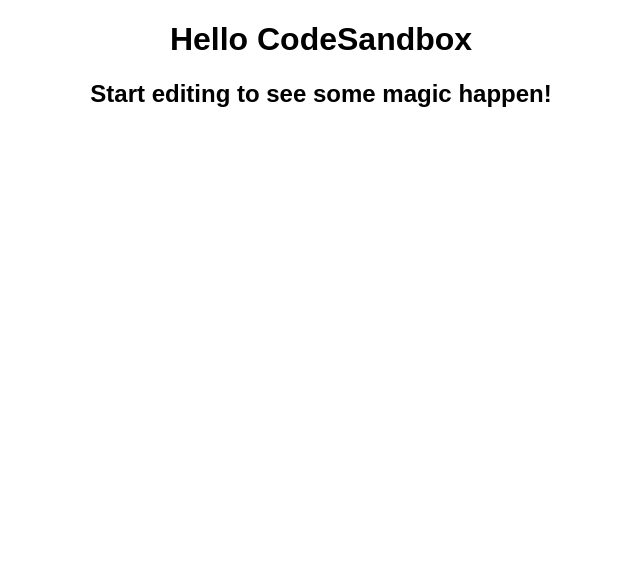
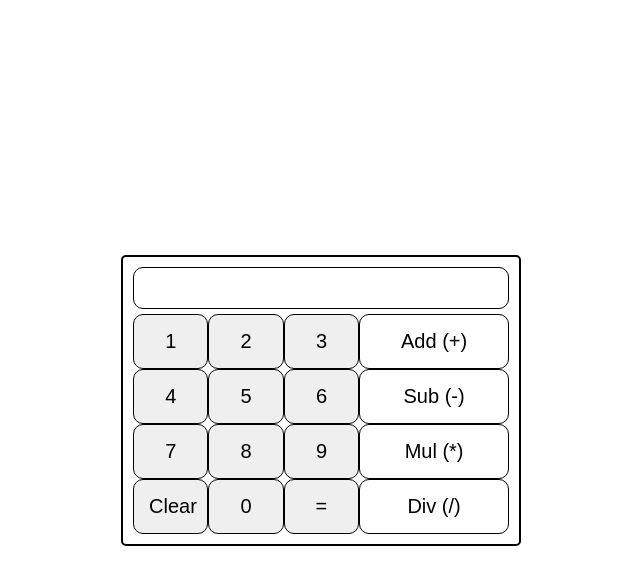
Before and after one commit to Mukesh-Sonu/Simple-Calculator, a React (Create React App) app: page / in a window 1280 px wide. Shown: the top 584 px of the page, without its empty margins (319-959 px from the left). Built offline with nearby package versions, Linux system fonts and the light colour scheme.

Commit message:
started to implement logic

```diff
--- a/public/index.html
+++ b/public/index.html
@@ -1,25 +1,16 @@
 <!DOCTYPE html>
 <html lang="en">
+  <head>
+    <meta charset="utf-8" />
+    <meta
+      name="viewport"
+      content="width=device-width, initial-scale=1, shrink-to-fit=no"
+    />
+    <meta name="theme-color" content="#000000" />
 
-<head>
-	<meta charset="utf-8">
-	<meta name="viewport" content="width=device-width, initial-scale=1, shrink-to-fit=no">
-	<meta name="theme-color" content="#000000">
-	<!--
-      manifest.json provides metadata used when your web app is added to the
-      homescreen on Android. See https://developers.google.com/web/fundamentals/engage-and-retain/web-app-manifest/
-    -->
-	<link rel="manifest" href="%PUBLIC_URL%/manifest.json">
-	<link rel="shortcut icon" href="%PUBLIC_URL%/favicon.ico">
-	<!--
-      Notice the use of %PUBLIC_URL% in the tags above.
-      It will be replaced with the URL of the `public` folder during the build.
-      Only files inside the `public` folder can be referenced from the HTML.
+    <link rel="manifest" href="%PUBLIC_URL%/manifest.json" />
+    <link rel="shortcut icon" href="%PUBLIC_URL%/favicon.ico" />
 
-      Unlike "/favicon.ico" or "favicon.ico", "%PUBLIC_URL%/favicon.ico" will
-      work correctly both with client-side routing and a non-root public URL.
-      Learn how to configure a non-root public URL by running `npm run build`.
-    -->
     <title>React App</title>
   </head>
 
@@ -28,16 +19,5 @@
       You need to enable JavaScript to run this app.
     </noscript>
     <div id="root"></div>
-	<!--
-      This HTML file is a template.
-      If you open it directly in the browser, you will see an empty page.
-
-      You can add webfonts, meta tags, or analytics to this file.
-      The build step will place the bundled scripts into the <body> tag.
-
-      To begin the development, run `npm start` or `yarn start`.
-      To create a production bundle, use `npm run build` or `yarn build`.
-    -->
   </body>
-
 </html>
--- /dev/null
+++ b/src/App.css
@@ -0,0 +1,58 @@
+* {
+  margin: 0;
+  padding: 0;
+  box-sizing: border-box;
+}
+
+.container {
+  display: flex;
+  min-height: 100vh;
+  align-items: center;
+  justify-content: center;
+}
+.calculator {
+  width: 100%;
+  max-width: 400px;
+  border: 2px solid black;
+  border-radius: 5px;
+  padding: 10px;
+}
+.display {
+  padding: 20px;
+  max-width: 100%;
+  text-align: right;
+  font-size: 24px;
+  font-weight: 300;
+  border: 1px solid black;
+  border-radius: 10px;
+  margin-bottom: 5px;
+  display: flex;
+  flex-direction: column;
+  word-wrap: break-word;
+}
+button {
+  border: 1px solid black;
+  font-size: 20px;
+  padding: 15px;
+  cursor: pointer;
+}
+
+.operators button {
+  width: 100%;
+  background-color: #ffffff;
+  font-weight: 500;
+  border-radius: 10px;
+}
+.numbers {
+  display: flex;
+  flex-wrap: wrap;
+}
+.numbers button {
+  flex: 1 1 33.33%;
+  max-width: 33.333%;
+  border-radius: 10px;
+  font-weight: 500;
+}
+.split {
+  display: flex;
+}
--- a/src/App.js
+++ b/src/App.js
@@ -1,10 +1,57 @@
-import "./styles.css";
+import "./App.css";
 
-export default function App() {
+import { useState } from "react";
+function App() {
+  const [displayValue, setDisplayValue] = useState("");
+
+  const operators = ["+", "-", "*", "/"];
+
+  const clickedValues = (value) => {
+    // this condition removes the duplicate operators and avoids displaying operator for the first time
+    if (
+      (operators.includes(value) && displayValue === "") ||
+      (operators.includes(value) && operators.includes(displayValue.slice(-1)))
+    )
+      return;
+
+    setDisplayValue(displayValue + value);
+  };
+
+  //looping Numbers...
+  const numbers = () => {
+    const numArr = [];
+    for (let i = 1; i < 10; i++) {
+      numArr.push(
+        <button key={i} onClick={() => clickedValues(i.toString())}>
+          {i}
+        </button>
+      );
+    }
+    return numArr;
+  };
+
   return (
-    <div className="App">
-      <h1>Hello CodeSandbox</h1>
-      <h2>Start editing to see some magic happen!</h2>
+    <div className="container">
+      <div className="calculator">
+        <div className="display">{displayValue}</div>
+
+        <div className="split">
+          <div className="numbers">
+            {numbers()}
+            <button onClick={() => clickedValues("clr")}>Clear</button>
+            <button onClick={() => clickedValues("0")}>0</button>
+            <button onClick={() => clickedValues("=")}>=</button>
+          </div>
+          <div className="operators">
+            <button onClick={() => clickedValues("+")}>Add (+)</button>
+            <button onClick={() => clickedValues("-")}>Sub (-)</button>
+            <button onClick={() => clickedValues("*")}>Mul (*)</button>
+            <button onClick={() => clickedValues("/")}>Div (/)</button>
+          </div>
+        </div>
+      </div>
     </div>
   );
 }
+
+export default App;
--- a/src/index.js
+++ b/src/index.js
@@ -1,12 +1,11 @@
-import { StrictMode } from "react";
+import React from "react";
 import ReactDOM from "react-dom";
-
 import App from "./App";
 
-const rootElement = document.getElementById("root");
 ReactDOM.render(
-  <StrictMode>
+  <React.StrictMode>
     <App />
-  </StrictMode>,
-  rootElement
+  </React.StrictMode>,
+
+  document.getElementById("root")
 );
--- a/src/styles.css
+++ /dev/null
@@ -1,4 +0,0 @@
-.App {
-  font-family: sans-serif;
-  text-align: center;
-}
```
Lines whose indentation alone changed are shown as unchanged.
